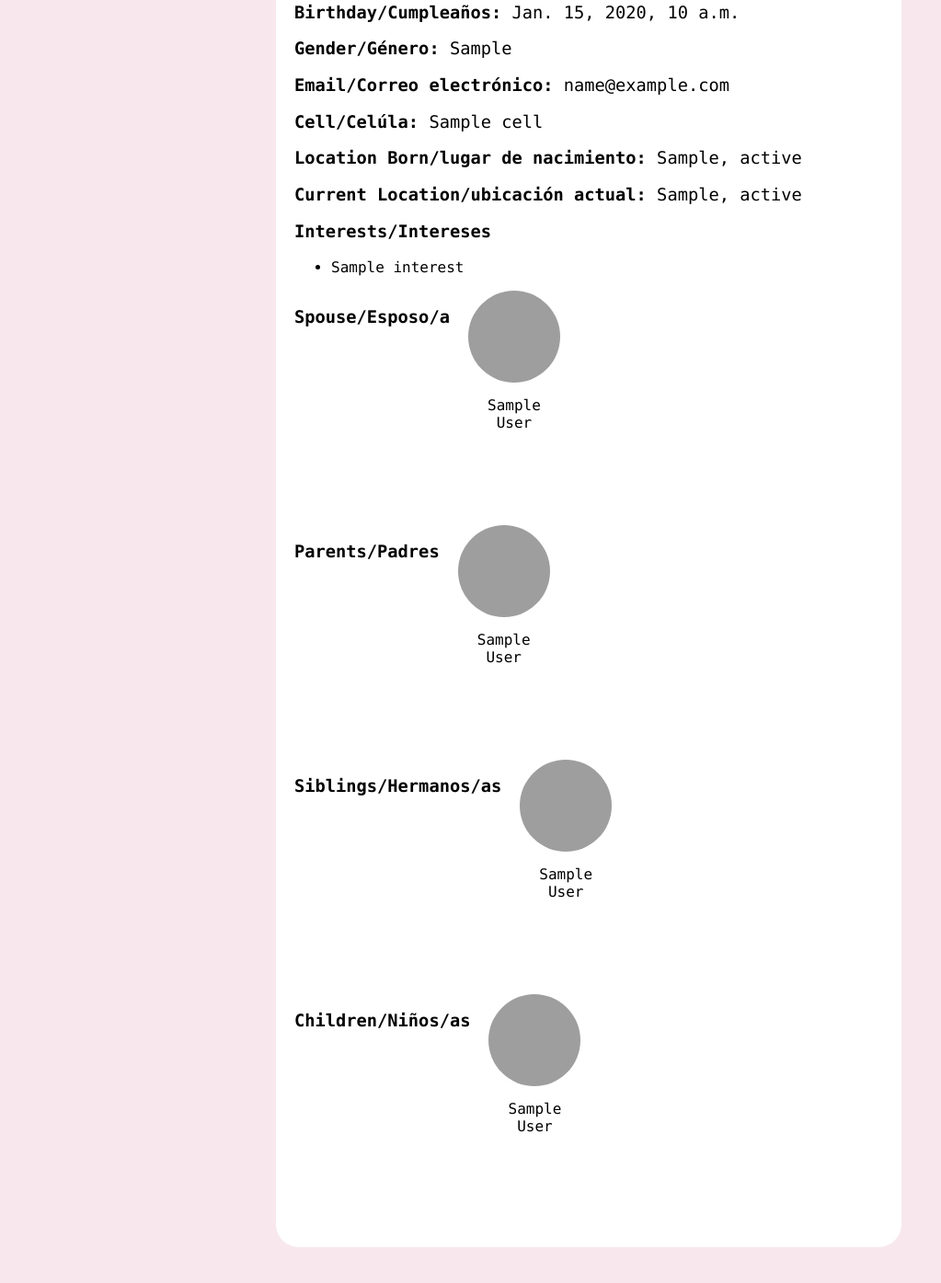
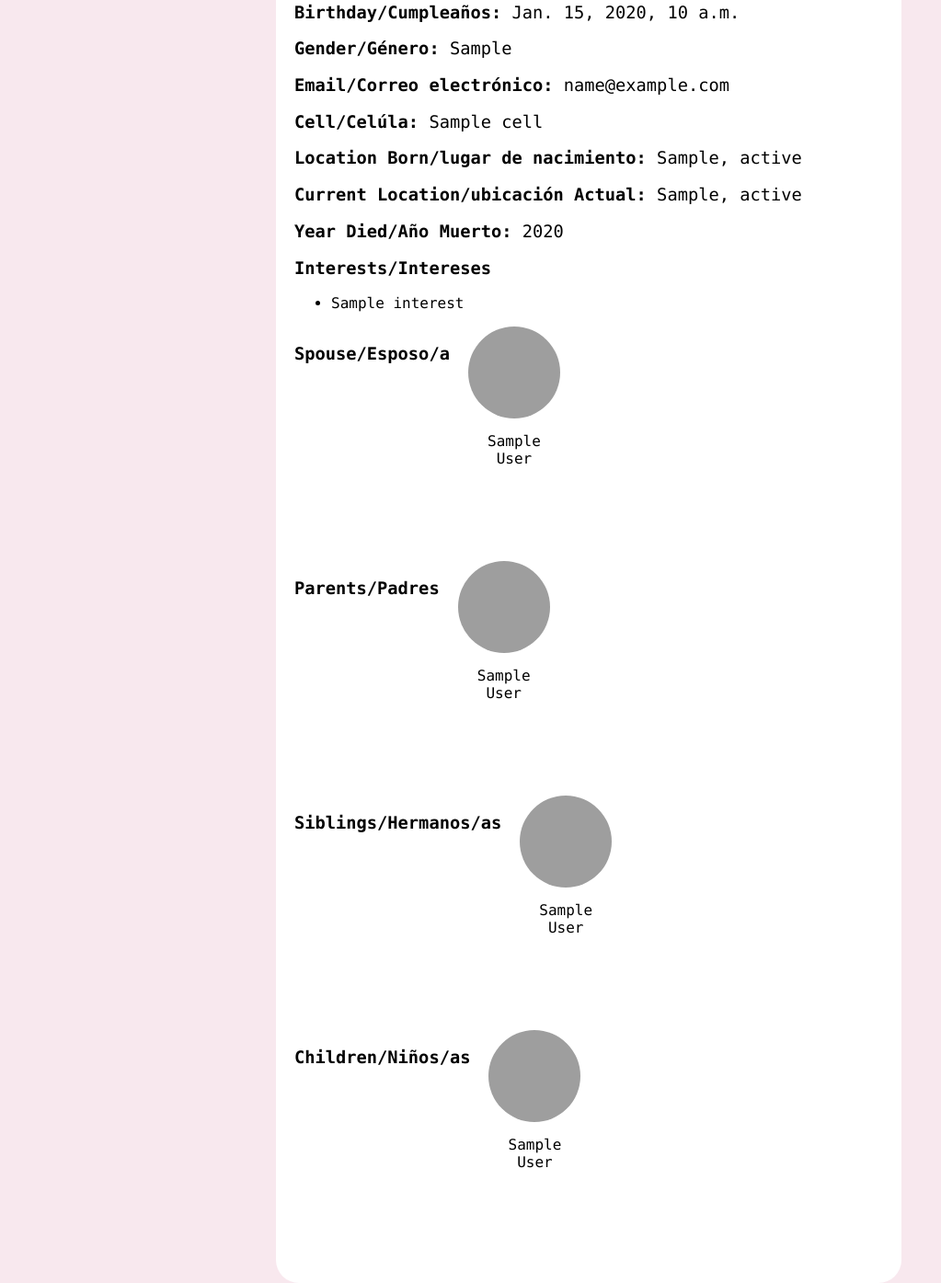
Before and after one commit to gomezc08/Family-Tree, a Django app: template bio/templates/bio/member_info.html in a window 1280 px wide. Shown: the part 441-1836 px from the top of the page at 92% size, without its empty margins (0-1023 px from the left). Before the commit the page ends 1797 px from the top, so only its background shows below. Run offline with Django 3.2, Linux system fonts and the light colour scheme; the template is opened without the code that fills it: most values are stand-ins (such as "Sample title", 1, 10 or a date in 2020); grey boxes are pictures that could not be loaded.

Commit message:
adding year died to the webpage

```diff
--- a/bio/templates/bio/member_info.html
+++ b/bio/templates/bio/member_info.html
@@ -156,6 +156,8 @@
             gap: 20px;
         }
 
+
+
     </style>
     {% load static %}
 </head>
@@ -190,19 +192,24 @@
             <h3><b>State Born/estado nacido:</b> {{ person.StateBorn }}</h3>
         {% endif %}
         {% if person.CityCurrent and person.StateCurrent %}
-            <h3><b>Current Location/ubicación actual:</b> {{ person.CityCurrent }}, {{ person.StateCurrent }}</h3>
+            <h3><b>Current Location/ubicación Actual:</b> {{ person.CityCurrent }}, {{ person.StateCurrent }}</h3>
         {% elif person.CityCurrent %}
             <h3><b>Current City/Ciudad Actual:</b> {{ person.CityCurrent }}</h3>
         {% elif person.StateCurrent %}
-            <h3><b>Current State/estado actual:</b> {{ person.StateCurrent }}</h3>
+            <h3><b>Current State/estado Actual:</b> {{ person.StateCurrent }}</h3>
+        {% endif %}
+        {% if person.YearDied != NULL%}
+            <h3><b>Year Died/Año Muerto: </b>{{ person.YearDied }} </h3>
         {% endif %}
 
+        {% if interests %}
             <h3><b>Interests/Intereses</b></h3>
             <ul>
                 {% for i in interests %}
                     <li>{{ i.Interest }}</li>
                 {% endfor %}
             </ul>
+        {% endif %}
 
 
         <!-- Spouse Section -->
@@ -253,10 +260,11 @@
 
 <!-- Siblings Section -->
 <div class="family-section">
-    <div class="family-info">
+    <div class="family-info flex-container">
         {% if siblings %}
         <h3><b>Siblings/Hermanos/as</b></h3>
             {% for sibling in siblings %}
+                <div class="flex-item">
                     <a href="{% url 'member_info' sibling.Id %}">
                         <img class="family-pic"
                              src="{% static 'pic_location/' %}{{ sibling.LastName }}{{ sibling.FirstName }}.png"
@@ -264,6 +272,7 @@
                              alt="{{ sibling.FirstName }} {{ sibling.LastName }}">
                         <p class="family-pic">{{ sibling.FirstName }} {{ sibling.LastName }}</p>
                     </a>
+                </div>
             {% endfor %}
         {% endif %}
     </div>
@@ -271,10 +280,11 @@
 
 <!-- Children Section -->
 <div class="family-section">
-    <div class="family-info">
+    <div class="family-info flex-container">
         {% if children %}
         <h3><b>Children/Niños/as</b></h3>
             {% for child in children %}
+                <div class="flex-item">
                     <a href="{% url 'member_info' child.Id %}">
                         <img class="family-pic"
                              src="{% static 'pic_location/' %}{{ child.LastName }}{{ child.FirstName }}.png"
@@ -282,10 +292,12 @@
                              alt="{{ child.FirstName }} {{ child.LastName }}">
                         <p class="family-pic">{{ child.FirstName }} {{ child.LastName }}</p>
                     </a>
+                </div>
             {% endfor %}
         {% endif %}
     </div>
 </div>
+
 </div>
 </body>
 </html>
```
Lines whose indentation alone changed are shown as unchanged.
